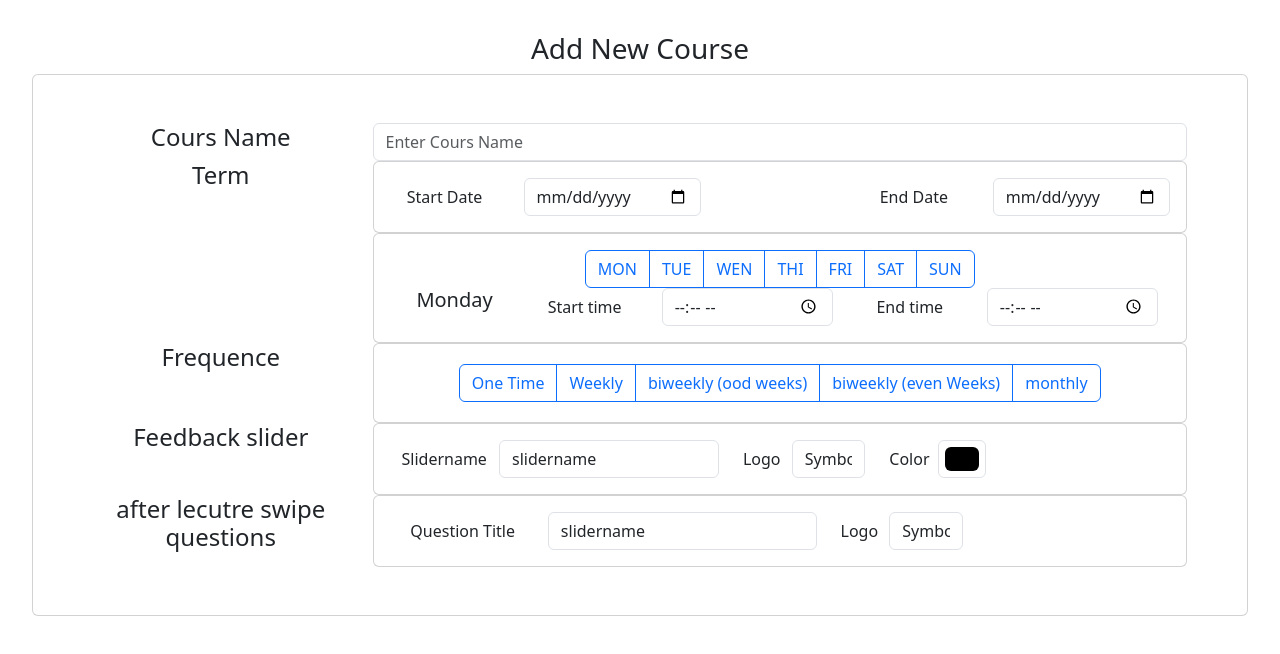
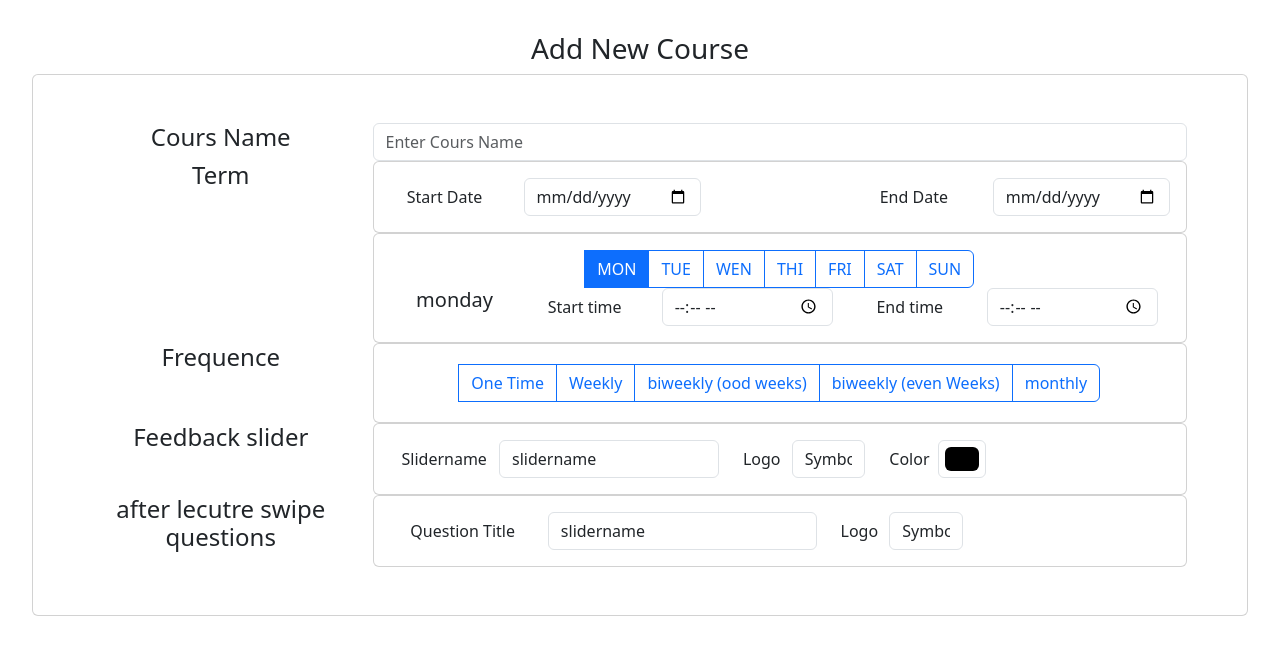
Before and after one commit to j0lev/swipeback-frontend, a React (Vite) app: page /doz/newCourse in a window 1280 px wide. Both pictures are taken after a click on the label "MON". Shown: the top 654 px of the page. Built offline with nearby package versions, Linux system fonts and the light colour scheme.

Commit message:
adding functinality for the weekday picker

```diff
--- /dev/null
+++ b/src/components/daytimeselector.jsx
@@ -0,0 +1,30 @@
+
+
+function DayTimeSelector(props) {
+    let startid = props.dayname + "sttime";
+    let endtime = props.dayname + "endtime";
+
+    return (<>
+        <div id={props.dayname+"timeselection"} className="row">
+            <div className="col-2">
+                <h5>{props.dayname}</h5>
+            </div>
+            <div className="col-2">
+                <label htmlFor={startid} className="col-form-label">Start time</label>
+            </div>
+            <div className="col-3">
+                <input type="time" id={startid} name={startid} className="form-control" />
+            </div>
+
+            <div className="col-2">
+                <label htmlFor={endtime} className="col-form-label">End time</label>
+            </div>
+            <div className="col-3">
+                <input type="time" id={endtime} name={endtime} className="form-control" />
+            </div>
+
+        </div>
+    </>);
+}
+
+export default DayTimeSelector;
--- a/src/routes/newCourses.jsx
+++ b/src/routes/newCourses.jsx
@@ -1,4 +1,26 @@
+import DayTimeSelector from "../components/daytimeselector";
+import { useState } from "react";
+
 function NewCourse() {
+    let [daySelected, setDaySelected ] = useState([]);
+
+    let onDaySelected = (evt)=>{
+        if(daySelected.includes(evt.target.value)){
+            let valuearray=[];
+            daySelected.forEach(element => {
+                if(element!=evt.target.value){
+                    valuearray.push(element);
+                }
+            });
+            setDaySelected(valuearray);
+        }else{
+            setDaySelected([
+                ...daySelected,
+                evt.target.value,
+            ])
+        }
+
+    }
 
 
     return (
@@ -53,44 +75,30 @@ function NewCourse() {
                                     </div>
                                     <div className="card p-0">
                                         <div className="card-body">
-                                            <div className="container">
+                                            <div className="container" id="day-select">
                                                 <div className="row">
                                                     <div className="input-group d-flex w-100 justify-content-center">
-                                                        <label htmlFor="wdmon" className="btn btn-outline-primary">MON</label>
-                                                        <input type="checkbox" className="btn-check" id="wdmon" name="wdmon" value={"monday"} selected />
-                                                        <input type="checkbox" className="btn-check" id="wdtue" name="wdtue" value={"tuesday"} />
+                                                        <input type="checkbox" className="btn-check" id="wdmon" name="wdmon" value={"monday"} onChange={onDaySelected} />
+                                                        <label htmlFor="wdmon" className="btn btn-outline-primary border-radius-right">MON</label>
+
+                                                        <input type="checkbox" className="btn-check" id="wdtue" name="wdtue" value={"tuesday"} onChange={onDaySelected} />
                                                         <label htmlFor="wdtue" className="btn btn-outline-primary">TUE</label>
-                                                        <input type="checkbox" className="btn-check" id="wdwnd" name="wdwnd" value={"wendsday"} />
+                                                        <input type="checkbox" className="btn-check" id="wdwnd" name="wdwnd" value={"wendsday"} onChange={onDaySelected} />
                                                         <label htmlFor="wdwnd" className="btn btn-outline-primary">WEN</label>
-                                                        <input type="checkbox" className="btn-check" id="wdthr" name="wdthr" value={"thirsday"} />
+                                                        <input type="checkbox" className="btn-check" id="wdthr" name="wdthr" value={"thirsday"} onChange={onDaySelected} />
                                                         <label htmlFor="wdthr" className="btn btn-outline-primary">THI</label>
-                                                        <input type="checkbox" className="btn-check" id="wdfri" name="wdfri" value={"friday"} />
+                                                        <input type="checkbox" className="btn-check" id="wdfri" name="wdfri" value={"friday"} onChange={onDaySelected} />
                                                         <label htmlFor="wdfri" className="btn btn-outline-primary">FRI</label>
-                                                        <input type="checkbox" className="btn-check" id="wdsat" name="wdsat" value={"saturday"} />
+                                                        <input type="checkbox" className="btn-check" id="wdsat" name="wdsat" value={"saturday"} onChange={onDaySelected} />
                                                         <label htmlFor="wdsat" className="btn btn-outline-primary">SAT</label>
-                                                        <input type="checkbox" className="btn-check" id="wdsun" name="wdsun" value={"sunday"} />
+                                                        <input type="checkbox" className="btn-check" id="wdsun" name="wdsun" value={"sunday"}  onChange={onDaySelected}/>
                                                         <label htmlFor="wdsun" className="btn btn-outline-primary">SUN</label>
                                                     </div>
                                                 </div>
-                                                <div className="row">
-                                                    <div className="col-2">
-                                                        <h5> Monday</h5>
-                                                    </div>
-                                                    <div className="col-2">
-                                                        <label htmlFor="sttime" className="col-form-label">Start time</label>
-                                                    </div>
-                                                    <div className="col-3">
-                                                        <input type="time" id="sttime" name="sttime" className="form-control" />
-                                                    </div>
+                                                {daySelected.map(dayname =>
+                                                    <DayTimeSelector dayname={dayname}></DayTimeSelector>
+                                                )}
 
-                                                    <div className="col-2">
-                                                        <label htmlFor="endtime" className="col-form-label">End time</label>
-                                                    </div>
-                                                    <div className="col-3">
-                                                        <input type="time" id="endtime" name="endtime" className="form-control" />
-                                                    </div>
-
-                                                </div>
                                             </div>
                                         </div>
                                     </div>
@@ -102,8 +110,9 @@ function NewCourse() {
                                     <div className="card p-1">
                                         <div className="card-body">
                                             <div className="input-group d-flex w-100 justify-content-center">
+                                                <input type="radio" className="btn-check" id="Onetime" name="Onetime" value={"Onetime"} />
+
                                                 <label htmlFor="Onetime" className="btn btn-outline-primary">One Time</label>
-                                                <input type="radio" className="btn-check" id="Onetime" name="Onetime" value={"Onetime"} />
 
                                                 <input type="radio" className="btn-check" id="wkly" name="wkly" value={"wkly"} selected />
                                                 <label htmlFor="wkly" className="btn btn-outline-primary">Weekly</label>
```
